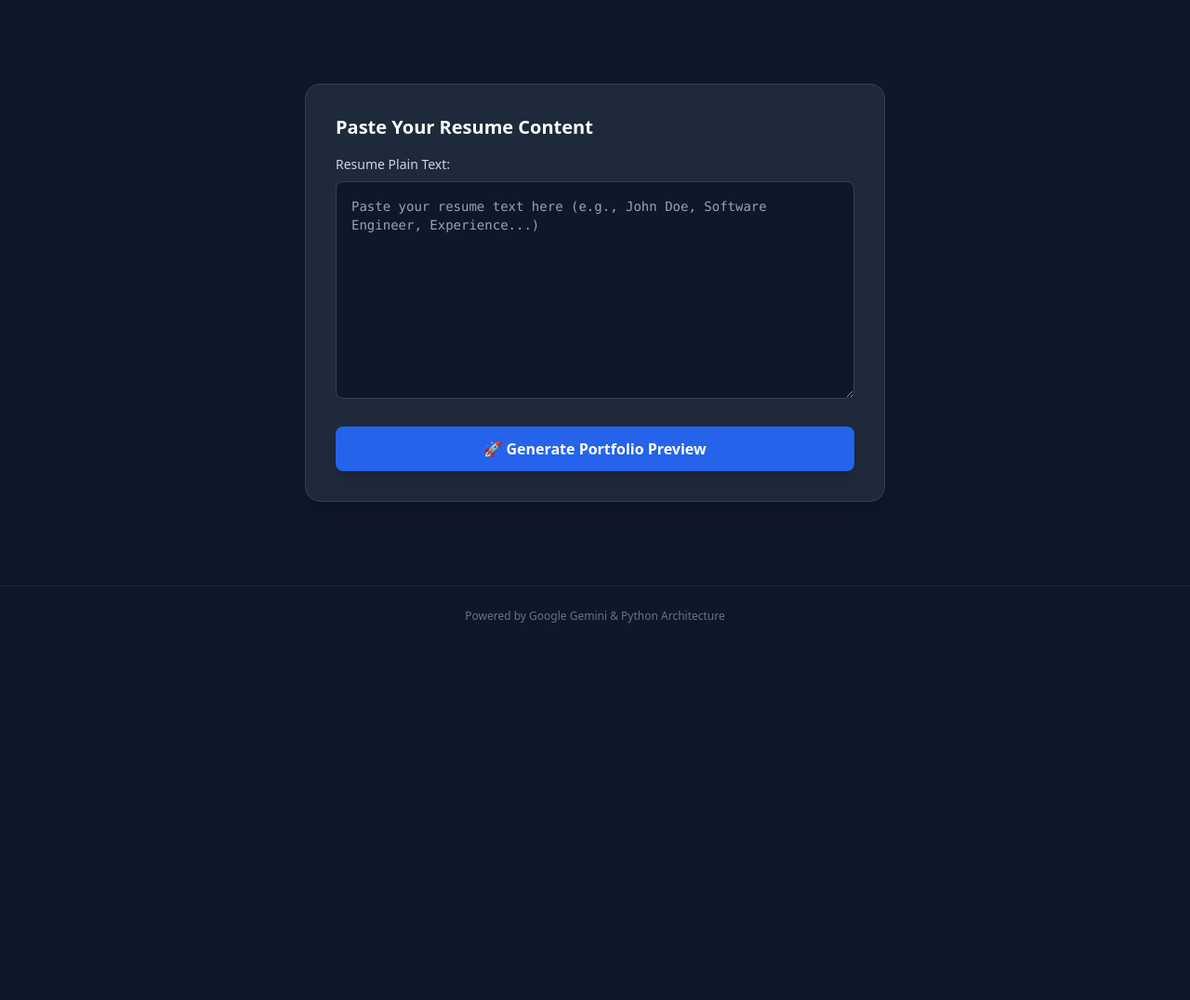
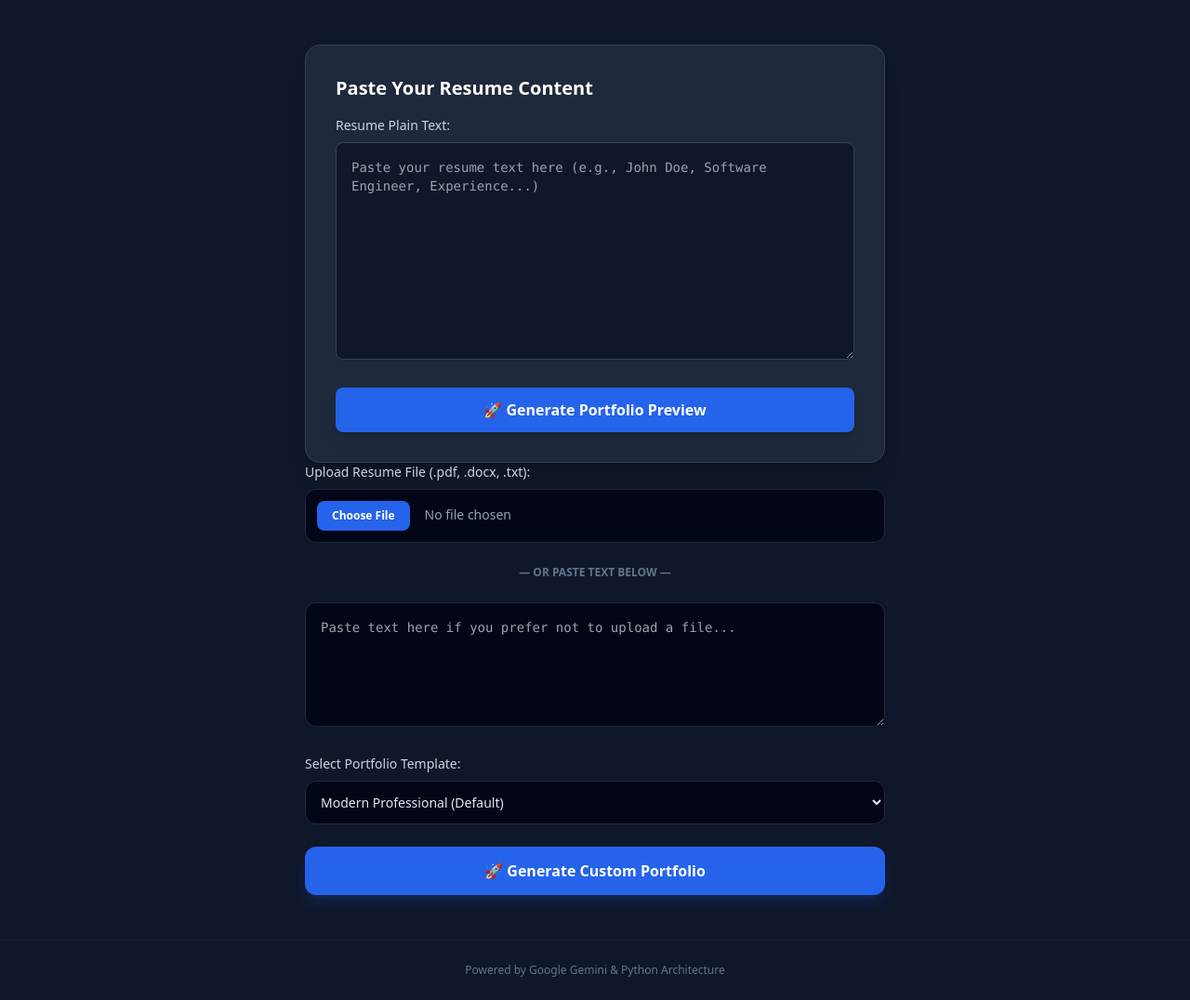
Before and after one commit to keshav-maheshwari01/AuraFolio, a Flask app: page / in a window 1280 px wide. Shown: the part 105-1181 px from the top of the page at 93% size. Before the commit the page ends 775 px from the top, so only its background shows below. Run offline with Flask 3, Linux system fonts and the light colour scheme; some libraries are stand-ins or nearby versions.

Commit message:
correcting some routes

```diff
--- a/requirements.txt
+++ b/requirements.txt
@@ -2,3 +2,5 @@ google-generativeai==0.8.3   #helps in interacting with gemini model
 python-dotenv==1.0.1         #reads key value pair from .env file
 pydantic==2.10.2             #for json structure
 flask==3.1.0                 #backend
+pypdf==5.1.0
+python-docx==1.1.2
--- a/src/generator/portfolio_generator.py
+++ b/src/generator/portfolio_generator.py
@@ -3,9 +3,9 @@ import os
 
 class PortFolioGenerator :
     @staticmethod
-    def render_moder_portfolio(structured_data)->str :    #for preview
+    def render_portfolio(structured_data)->str :    #for preview
         try :
-            return render_template("modern.html",date = structured_data)
+            return render_template("modern.html",data = structured_data)
         except Exception as e  :
             raise RuntimeError(f"Template rendering error : {e}")
 
--- a/src/routes.py
+++ b/src/routes.py
@@ -15,44 +15,43 @@ main_bp = Blueprint("main",__name__)    #blueprint is helping in dividing differ
 PORTFOLIO_CACHE = {}
 
 
+
+
+def process_resume_and_cache(resume_text:str,template_name:str = "modern")->str:
+    #ai parsing, template rendering, and ram caching
+    ai_client = GeminiClient()
+    structured_data = ai_client.parse_resume_to_json(resume_text)
+
+    token = str(uuid.uuid4())
+
+    html_content =PortFolioGenerator.render_portfolio(
+        structured_data,
+        template_name=template_name,
+        download_token = token
+    )
+
+    PORTFOLIO_CACHE[token] - html_content
+
+    return html_content
+
+
+
+
 @main_bp.route("/")
 def home():
     return render_template("index.html")
 
 
-@main_bp.route("/generate")
-def generate_portfolio():
 
-    try :
-        resume_text = ResumeReader.read_resume("data/resume.txt")
-        ai_client = GeminiClient()
-        structured_data = ai_client.parse_resume_to_json(resume_text)
-
-        return jsonify({
-            "status": "success",
-            "message": "AI successfully parsed the resume!",
-            "data": structured_data.model_dump()
-        })
-    except Exception as e :
-        return jsonify({"status": "error",
-            "message": str(e)
-        }),500
 
 
 
 @main_bp.route("/preview")
 def preview_portfolio():
+
     try :
-        resume_text = ResumeReader.read_resume("data/resume.txt")
-        ai_client = GeminiClient()
-        structured_data =  ai_client.parse_resume_to_json(resume_text)
-
-        html_content = PortFolioGenerator.render_modern_portfolio(structured_data)
-
-        token = str(uuid.uuid4())
-        PORTFOLIO_CACHE[token] = html_content
-
-        return render_template("modern.html", data=structured_data, download_token=token)
+        resume_text = ResumeReader.read_resume("data/resume.text")
+        return process_resume_and_cache(resume_text,template_name="modern")
 
     except Exception as e :
         return  f"<h1 style='color: red; text-align: center; margin-top: 50px;'>❌ Error: {str(e)}</h1>", 500
@@ -61,36 +60,63 @@ def preview_portfolio():
 
 
 
-@main_bp.route("/preview-custom",methods=["POST"])
+@main_bp.route("/generate-portfolio",methods=["POST"])
 def preview_custom_portfolio():
     try :
-        resume_text = request.form.get("resume_text","").strip()
+        resume_text = ""
+
+        uploaded_file = request.files.get("resume_file")
+        if uploaded_file and uploaded_file.filename!="":
+            resume_text = ResumeReader.read_resume_stream(uploaded_file)
+        else :
+            resume_text = request.form.get("resume_text","").strip()
+
         if not resume_text:
-            return "❌ Error: Resume text cannot be empty.", 400
+            return "❌ Error: Please either upload a resume file or paste your resume text.", 400
 
+
+        template_name=request.form.get("template_name","modern")
+
+        return process_resume_and_cache(resume_text,template_name="modern")
+    except Exception as e :
+
+        return f"<h1 style='color: red; text-align: center; margin-top: 50px;'>❌ Error: {str(e)}</h1>", 500
+
+
+
+
+@main_bp.route("/download/<token>")
+def download_portfolio(token):
+    html_content = PORTFOLIO_CACHE.get(token)
+
+
+    if not html_content:
+        return "⚠️ Error: Preview session expired or not found. Please generate a new preview.", 404
+
+
+    buffer = io.BytesIO(html_content.encode("utf-8"))   #creates file like object in RAM
+
+
+    return send_file(
+        buffer,
+        as_attachment=True,
+        download_name="portfolio.html",
+        mimetype="text/html"
+    )
+
+
+#this is for testing like we can check it with postman that this website is working correctly or not
+@main_bp.route("/generate")
+def generate_json():
+    try:
+        resume_text = ResumeReader.read_resume("data/resume.txt")
         ai_client = GeminiClient()
         structured_data = ai_client.parse_resume_to_json(resume_text)
 
-        return PortFolioGenerator.render_moder_portfolio(structured_data)
+        return jsonify({
+            "status": "success",
+            "message": "AI successfully parsed resume into schema-valid JSON!",
+            "data": structured_data.model_dump()
+        })
     except Exception as e:
-        return f"<h1 style='color: red; text-align: center; margin-top: 50px;'>❌ Error: {str(e)}</h1>", 500
-
-
-    @main_bp.route("/download/<token>")
-    def download_portfolio(token):
-        html_content = PORTFOLIO_CACHE.get(token)
-
-
-        if not html_content:
-            return "⚠️ Error: Preview session expired or not found. Please generate a new preview.", 404
-
-
-        buffer = io.BytesIO(html_content.encode("utf-8"))   #creates file like object in RAM
-
-
-        return send_file(
-            buffer,
-            as_attachment=True,
-            download_name="portfolio.html",
-            mimetype="text/html"
-        )
+        return jsonify({"status": "error", "message": str(e)}), 500
--- a/templates/index.html
+++ b/templates/index.html
@@ -40,7 +40,62 @@
                     🚀 Generate Portfolio Preview
                 </button>
             </form>
+
+
+
+
         </div>
+
+
+
+        <!-- Form supporting file uploads and template selection -->
+            <form action="/preview-custom" method="POST" enctype="multipart/form-data" class="space-y-6">
+
+                <!-- File Upload Option -->
+                <div>
+                    <label class="block text-sm font-medium text-slate-300 mb-2">Upload Resume File (.pdf, .docx, .txt):</label>
+                    <input
+                        type="file"
+                        name="resume_file"
+                        accept=".pdf,.docx,.txt"
+                        class="w-full bg-slate-950 border border-slate-800 rounded-xl p-3 text-slate-400 file:mr-4 file:py-2 file:px-4 file:rounded-lg file:border-0 file:text-xs file:font-semibold file:bg-blue-600 file:text-white hover:file:bg-blue-500 text-sm transition"
+                    >
+                </div>
+
+                <div class="text-center text-xs text-slate-500 font-semibold">— OR PASTE TEXT BELOW —</div>
+
+                <!-- Textarea Option -->
+                <div>
+                    <textarea
+                        name="resume_text"
+                        id="resume_text"
+                        rows="5"
+                        placeholder="Paste text here if you prefer not to upload a file..."
+                        class="w-full bg-slate-950 border border-slate-800 rounded-xl p-4 text-slate-200 focus:outline-none focus:border-blue-500 text-sm font-mono transition"
+                    ></textarea>
+                </div>
+
+                <!-- Template Selector -->
+                <div>
+                    <label for="template_name" class="block text-sm font-medium text-slate-300 mb-2">Select Portfolio Template:</label>
+                    <select
+                        name="template_name"
+                        id="template_name"
+                        class="w-full bg-slate-950 border border-slate-800 rounded-xl p-3 text-slate-200 focus:outline-none focus:border-blue-500 text-sm transition"
+                    >
+                        <option value="modern">Modern Professional (Default)</option>
+                        <option value="minimal">Minimalist Clean</option>
+                        <option value="developer">Developer Dark</option>
+                    </select>
+                </div>
+
+                <button
+                    type="submit"
+                    class="w-full bg-blue-600 hover:bg-blue-500 text-white font-bold py-3.5 px-4 rounded-xl transition duration-200 shadow-lg shadow-blue-600/20"
+                >
+                    🚀 Generate Custom Portfolio
+                </button>
+            </form>
     </main>
 
     <!-- Footer -->
```
Also changed, not shown: src/resume/reader.py (+49 -8 lines).
